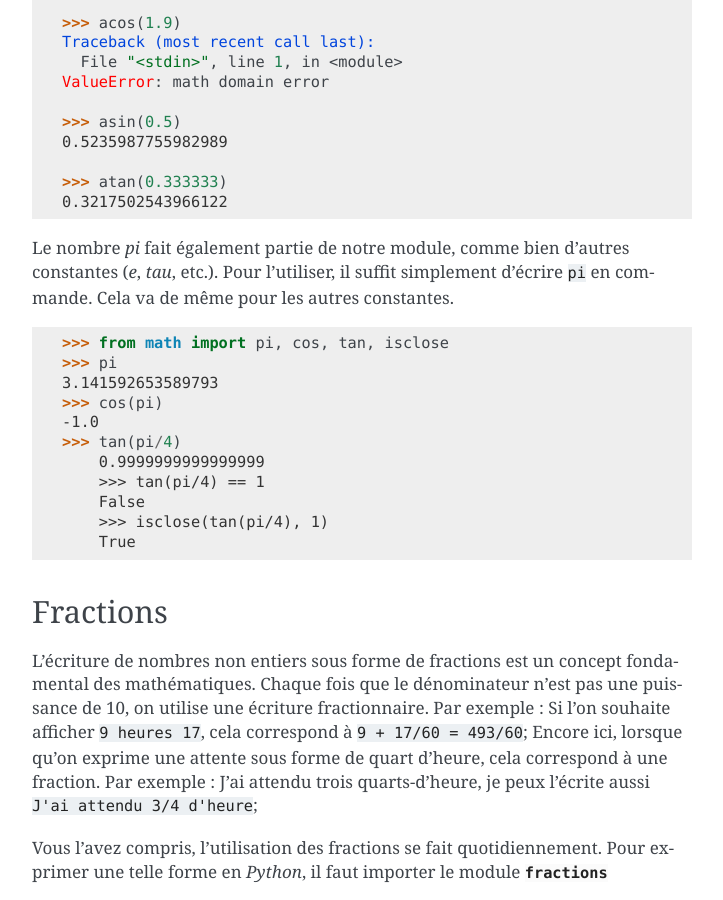
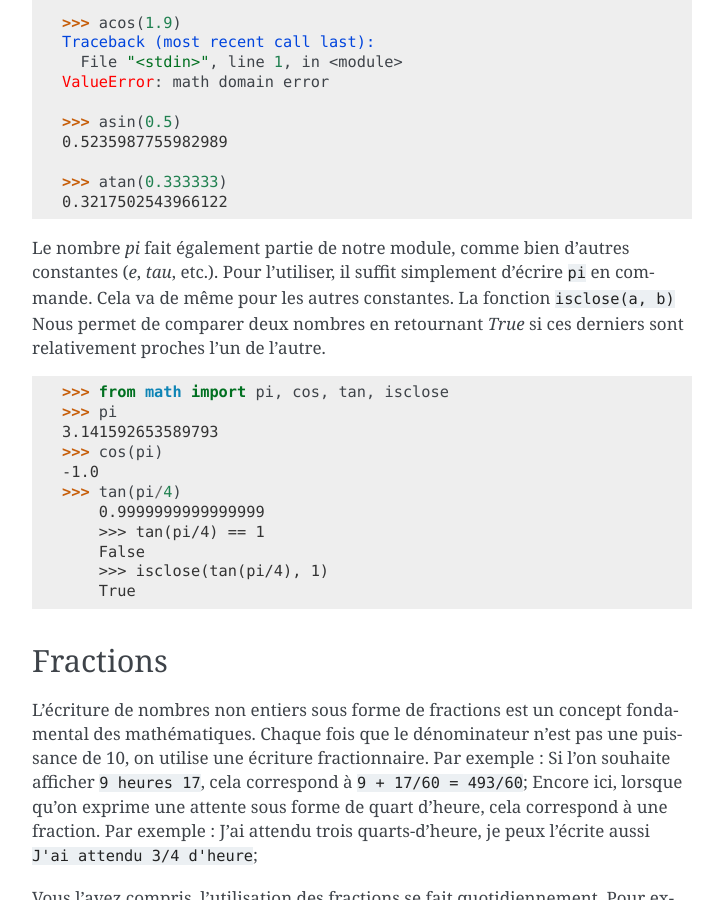
Before and after one commit to HE-Arc/livre-python, a Sphinx documentation site: the page built from source/math/index.rst, in a window 1280 px wide and 900 px high, scrolled down 4660 px. Shown: the whole window, without its empty margins (388-1111 px from the left). Built offline with Sphinx 7.4.7, drawn with Linux system fonts in a browser that asks for light colours.

Commit message:
Update isclose()

```diff
--- a/source/math/index.rst
+++ b/source/math/index.rst
@@ -243,6 +243,7 @@ Attention cependant aux limites, *x* doit être compris entre -1 et 1.
 
 Le nombre *pi* fait également partie de notre module, comme bien d'autres constantes (*e*, *tau*, etc.).
 Pour l'utiliser, il suffit simplement d'écrire ``pi`` en commande. Cela va de même pour les autres constantes.
+La fonction ``isclose(a, b)`` Nous permet de comparer deux nombres en retournant *True* si ces derniers sont relativement proches l'un de l'autre.
 
 .. code-block:: pycon
 
```
